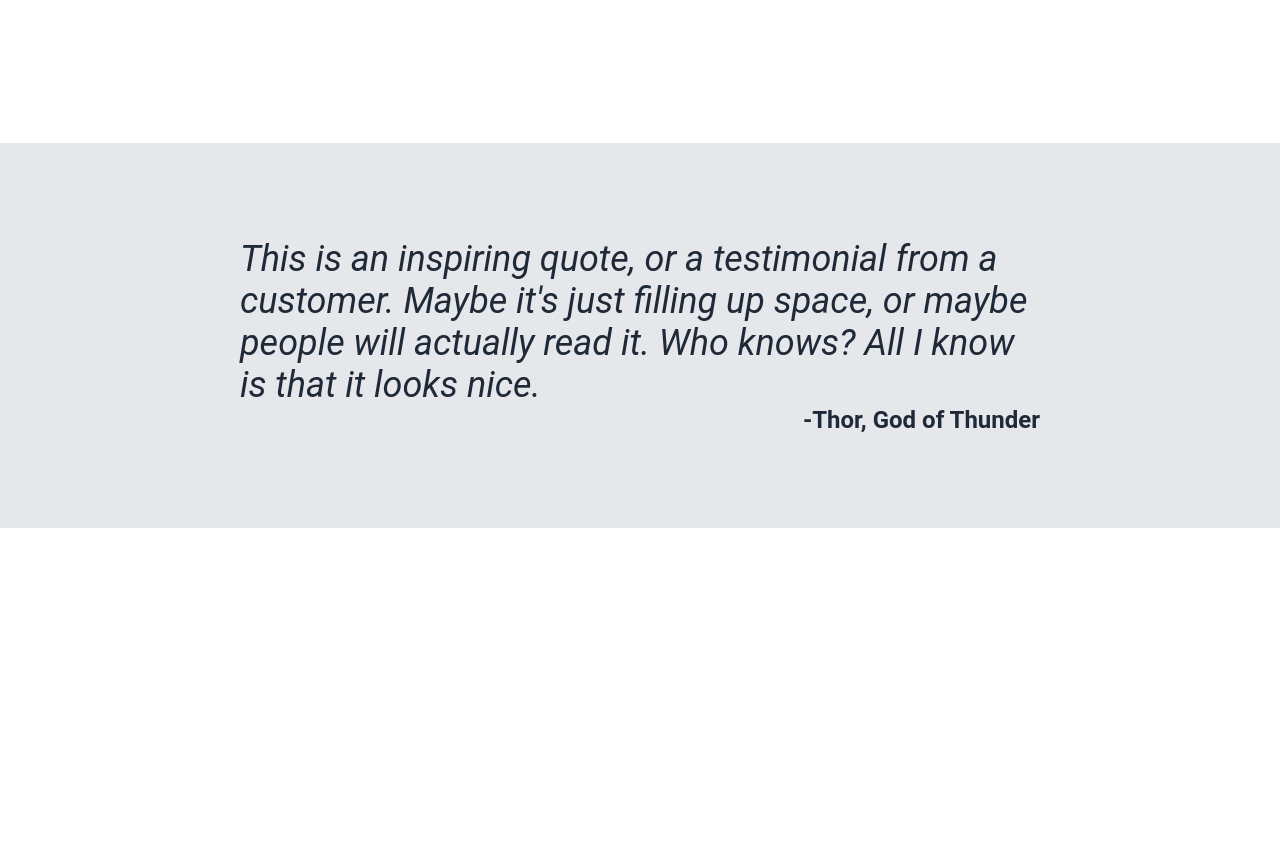
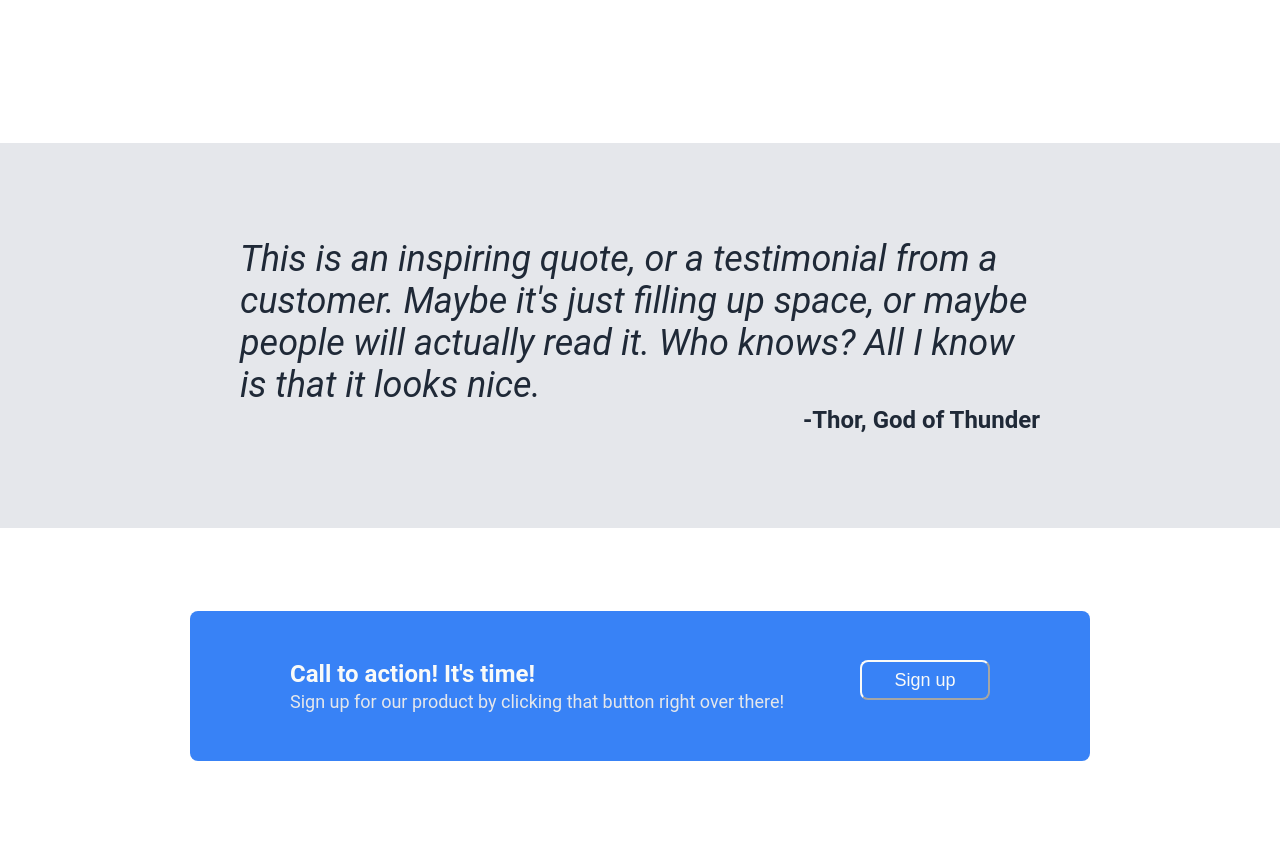
Before and after one commit to simxxh/odin-landing-page, a plain HTML site: page index.html in a window 1280 px wide. Shown: the part 927-1771 px from the top of the page. Before the commit the page ends 1455 px from the top, so only its background shows below. Drawn offline with Linux system fonts and the light colour scheme.

Commit message:
Finish fourth main section

```diff
--- a/index.html
+++ b/index.html
@@ -62,5 +62,18 @@
     </div>
   </div>
 
+  <div class="bottom">
+    <div class="bottom-content">
+      <div class="call-to-action">
+        <div class="call-to-action-text">
+          <div class="call-to-action-main-text">Call to action! It's time!</div>
+          <div class="call-to-action-secondary-text">Sign up for our product by clicking that button right over there!</div>
+        </div>
+        <button class="call-to-action-button">Sign up</button>
+      </div>
+
+    </div>
+  </div>
+
 </body>
 </html>
--- a/style.css
+++ b/style.css
@@ -167,3 +167,53 @@ ul {
   font-weight: bold;
   color: #1F2937;
 }
+
+.bottom {
+  display: flex;
+  justify-content: center;
+  align-items: center;
+  height: 316px;
+}
+
+.bottom-content {
+  display: flex;
+  justify-content: center;
+  align-items: center;
+  width: 900px;
+  height: 150px;
+  background-color: #3882F6;
+  border-radius: 8px;
+}
+
+.call-to-action {
+  display: flex;
+  justify-content: space-between;
+  width: 700px;
+}
+
+.call-to-action-text {
+  display: flex;
+  flex-direction: column;
+  gap: 3px;
+}
+
+.call-to-action-main-text {
+  color: #F9FAF8;
+  font-size: 24px;
+  font-weight: 600;
+}
+
+.call-to-action-secondary-text {
+  color: #E5E7EB;
+  font-size: 18px;
+}
+
+.call-to-action-button {
+  width: 130px;
+  height: 40px;
+  border-radius: 8px;
+  background-color: #3882F6;
+  color: #F9FAF8;
+  border-color: #F9FAF8;
+  font-size: 18px;
+}
```
